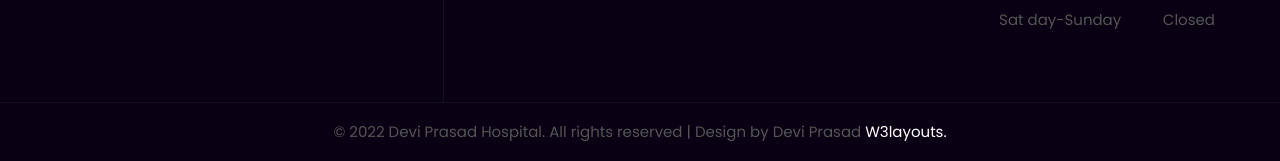
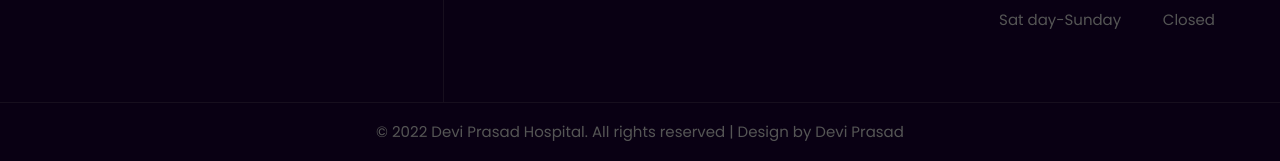
Before and after one commit to Deviprasad-05/Devi-Prasad-Hospital, a plain HTML site: page index.html in a window 1280 px wide. Shown: the part 4801-4962 px from the top of the page. Drawn offline with Linux system fonts and the light colour scheme.

Commit message:
Add files via upload

```diff
--- a/index.html
+++ b/index.html
@@ -808,7 +808,7 @@ Author URL: http://w3layouts.com
 		</div>
 		<div class="cpy-right py-3">
 			<p class="text-center">© 2022 Devi Prasad Hospital. All rights reserved | Design by Devi Prasad
-				<a href="http://w3layouts.com"> W3layouts.</a>
+			<!--  	<a href="http://w3layouts.com"> W3layouts.</a> -->
 			</p>
 		</div>
 		<!-- move top -->
```
